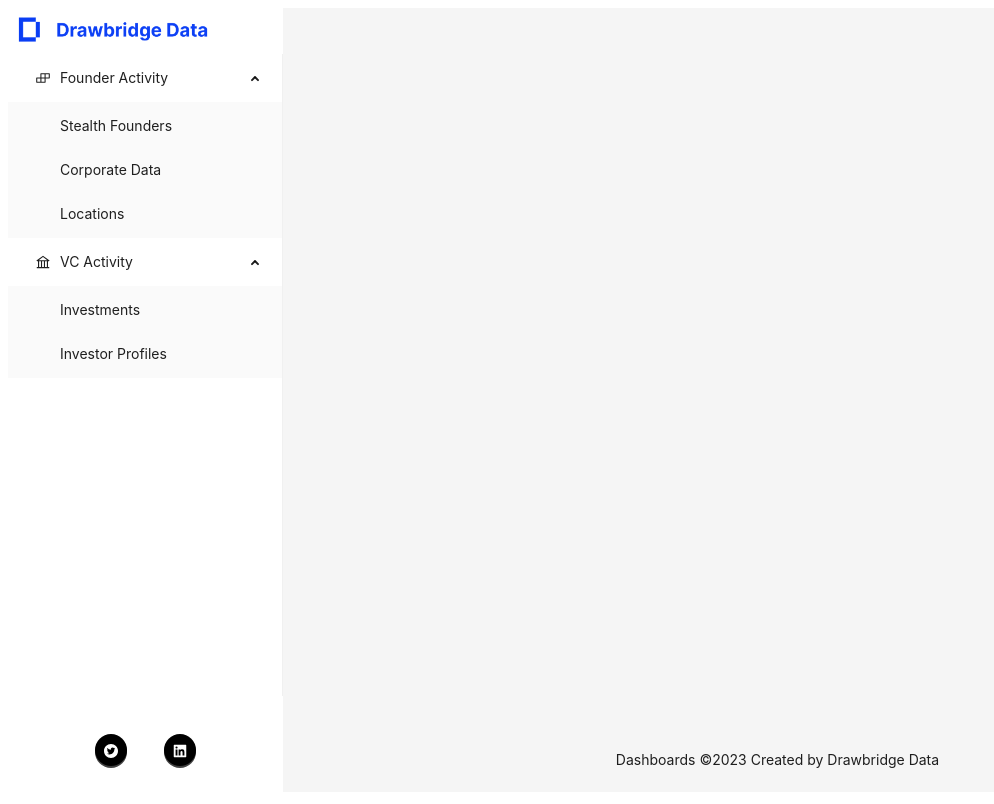
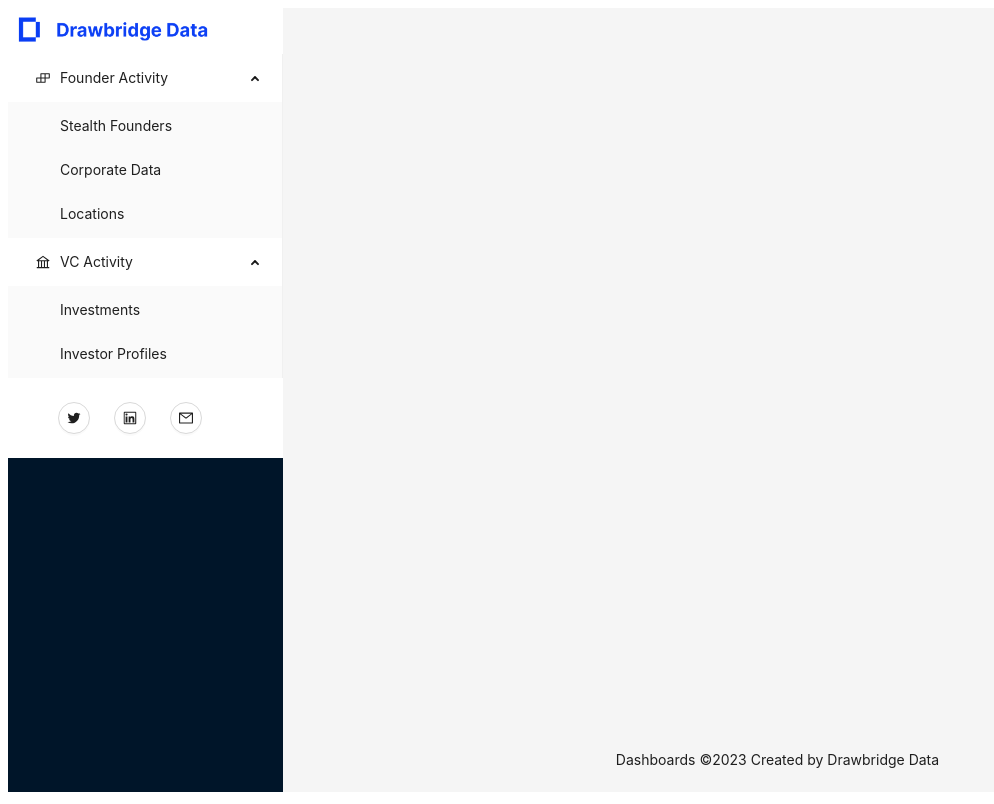
Before and after one commit to reddpy/datadash, a React (Vite) app: page / in a window 1280 px wide. Shown: the whole page, without its empty margins (0-994 px from the left). Built offline with nearby package versions, Linux system fonts and the light colour scheme.

Commit message:
refactored components, restructured footer component

```diff
--- /dev/null
+++ b/src/UI/sidebar/sidebarfooter.jsx
@@ -0,0 +1,36 @@
+import { Footer } from "antd/es/layout/layout";
+import {
+  LinkedinOutlined,
+  TwitterOutlined,
+  MailOutlined,
+} from "@ant-design/icons";
+import { Button } from "antd";
+import { Space } from "antd";
+
+const SidebarFooter = () => {
+  return (
+    <Footer style={{ backgroundColor: "white" }}>
+      <Space size={"large"}>
+        <Button
+          shape="circle"
+          icon={<TwitterOutlined />}
+          href="https://twitter.com/drawbridge_gg"
+        />
+
+        <Button
+          shape="circle"
+          icon={<LinkedinOutlined />}
+          href="https://www.linkedin.com/company/drawbridge-data"
+        />
+
+        <Button
+          shape="circle"
+          icon={<MailOutlined />}
+          href="mailto: hello@drawbridge.gg"
+        />
+      </Space>
+    </Footer>
+  );
+};
+
+export default SidebarFooter;
--- /dev/null
+++ b/src/UI/sidebar/sidebarlinks.jsx
@@ -0,0 +1,53 @@
+import {
+  BankOutlined,
+  BuildOutlined
+} from "@ant-design/icons";
+import { Menu } from "antd";
+import { useState } from "react";
+import { useNavigate } from "react-router-dom";
+
+function getItem(label, key, icon, children, type) {
+  return {
+    key,
+    icon,
+    children,
+    label,
+    type,
+  };
+}
+const items = [
+  getItem("Founder Activity", "founder_activity", <BuildOutlined />, [
+    getItem("Stealth Founders", "fna/stealthfounder"),
+    getItem("Corporate Data", "fna/corporatedata"),
+    getItem("Locations", "fna/locations"),
+  ]),
+
+  getItem("VC Activity", "vc_activity", <BankOutlined />, [
+    getItem("Investments", "vca/investments"),
+    getItem("Investor Profiles", "vca/investorprofiles"),
+  ]),
+];
+
+const SidebarLinks = () => {
+  const [key, setKey] = useState("/");
+  const navigate = useNavigate();
+
+  const onNavigate = (e) => {
+    setKey(e.key);
+    navigate(e.key);
+  };
+
+  return (
+    <>
+      <Menu
+        onClick={onNavigate}
+        defaultOpenKeys={["founder_activity", "vc_activity"]}
+        mode="inline"
+        items={items}
+        selectedKeys={key}
+      />
+    </>
+  );
+};
+
+export default SidebarLinks;
--- /dev/null
+++ b/src/UI/sidebar/sidebarlogo.jsx
@@ -0,0 +1,24 @@
+import { NavLink } from "react-router-dom";
+import LargeLogo from "../../assets/Logo.png"
+
+const headerFooterStyle = {
+    color: "#fff",
+    backgroundColor: "white",
+  };
+
+const SidebarLogo = () => {
+  return (
+    <NavLink
+      to="/"
+      onClick={() => {
+
+      }}
+    >
+      <div style={headerFooterStyle}>
+        <img width={200} src={LargeLogo} />
+      </div>
+    </NavLink>
+  );
+};
+
+export default SidebarLogo;
--- a/src/UI/sidebarmenu.jsx
+++ /dev/null
@@ -1,92 +0,0 @@
-import {
-  BankOutlined,
-  BuildOutlined,
-  TwitterCircleFilled,
-  LinkedinFilled,
-} from "@ant-design/icons";
-import { Menu, Button } from "antd";
-import { Footer } from "antd/es/layout/layout";
-import { useState } from "react";
-import { NavLink, useNavigate } from "react-router-dom";
-import { colors } from "../../constants";
-import logo from "../assets/Logo.png";
-
-const headerFooterStyle = {
-  color: "#fff",
-  backgroundColor: "white",
-};
-
-function getItem(label, key, icon, children, type) {
-  return {
-    key,
-    icon,
-    children,
-    label,
-    type,
-  };
-}
-const items = [
-  getItem("Founder Activity", "founder_activity", <BuildOutlined />, [
-    getItem("Stealth Founders", "fna/stealthfounder"),
-    getItem("Corporate Data", "fna/corporatedata"),
-    getItem("Locations", "fna/locations"),
-  ]),
-
-  getItem("VC Activity", "vc_activity", <BankOutlined />, [
-    getItem("Investments", "vca/investments"),
-    getItem("Investor Profiles", "vca/investorprofiles"),
-  ]),
-];
-
-const SideBarMenu = () => {
-  const [key, setKey] = useState("/");
-  const navigate = useNavigate();
-
-  const onNavigate = (e) => {
-    setKey(e.key);
-    navigate(e.key);
-  };
-
-  return (
-    <>
-      <NavLink
-        to="/"
-        onClick={() => {
-          setKey();
-        }}
-      >
-        <div style={headerFooterStyle}>
-          <img width={200} src={logo} />
-        </div>
-      </NavLink>
-      <Menu
-        style={{ minHeight: "82%" }}
-        onClick={onNavigate}
-        defaultOpenKeys={["founder_activity", "vc_activity"]}
-        mode="inline"
-        items={items}
-        selectedKeys={key}
-      />
-      <Footer style={{ backgroundColor: "white", textAlign: "center" }}>
-        <div style={{ display: "flex", justifyContent: "space-evenly" }}>
-          <p>
-            <a href="https://twitter.com/drawbridge_gg">
-              <Button
-                type="primary"
-                shape="circle"
-                icon={<TwitterCircleFilled />}
-              />
-            </a>
-          </p>
-          <p>
-            <a href="https://www.linkedin.com/company/drawbridge-data">
-              <Button type="primary" shape="circle" icon={<LinkedinFilled />} />
-            </a>
-          </p>
-        </div>
-      </Footer>
-    </>
-  );
-};
-
-export default SideBarMenu;
--- a/src/routes/root.jsx
+++ b/src/routes/root.jsx
@@ -1,17 +1,11 @@
-import { Layout, ConfigProvider } from "antd";
+import { ConfigProvider, Layout } from "antd";
 
 import { Outlet } from "react-router-dom";
-import SideBarMenu from "../UI/sidebarmenu";
+import { colors } from "../../constants";
+import SidebarLinks from "../UI/sidebar/sidebarlinks";
+import SidebarLogo from "../UI/sidebar/sidebarlogo";
+import SidebarFooter from "../UI/sidebar/sidebarfooter";
 const { Content, Sider, Footer } = Layout;
-import { colors } from "../../constants";
-import { NavLink } from "react-router-dom";
-import logo from "../assets/Logo.png";
-import { Header } from "antd/es/layout/layout";
-
-const headerStyle = {
-  color: "#fff",
-  backgroundColor: "white",
-};
 
 const Root = () => {
   return (
@@ -23,13 +17,10 @@
       }}
     >
       <Layout style={{ minHeight: "98vh" }}>
-        <Sider
-          width={275}
-          style={{
-            // overflow: "auto",
-          }}
-        >
-          <SideBarMenu />
+        <Sider width={275}>
+          <SidebarLogo />
+          <SidebarLinks />
+          <SidebarFooter />
         </Sider>
         <Layout>
           <Content style={{ paddingLeft: "2%" }}>
```
